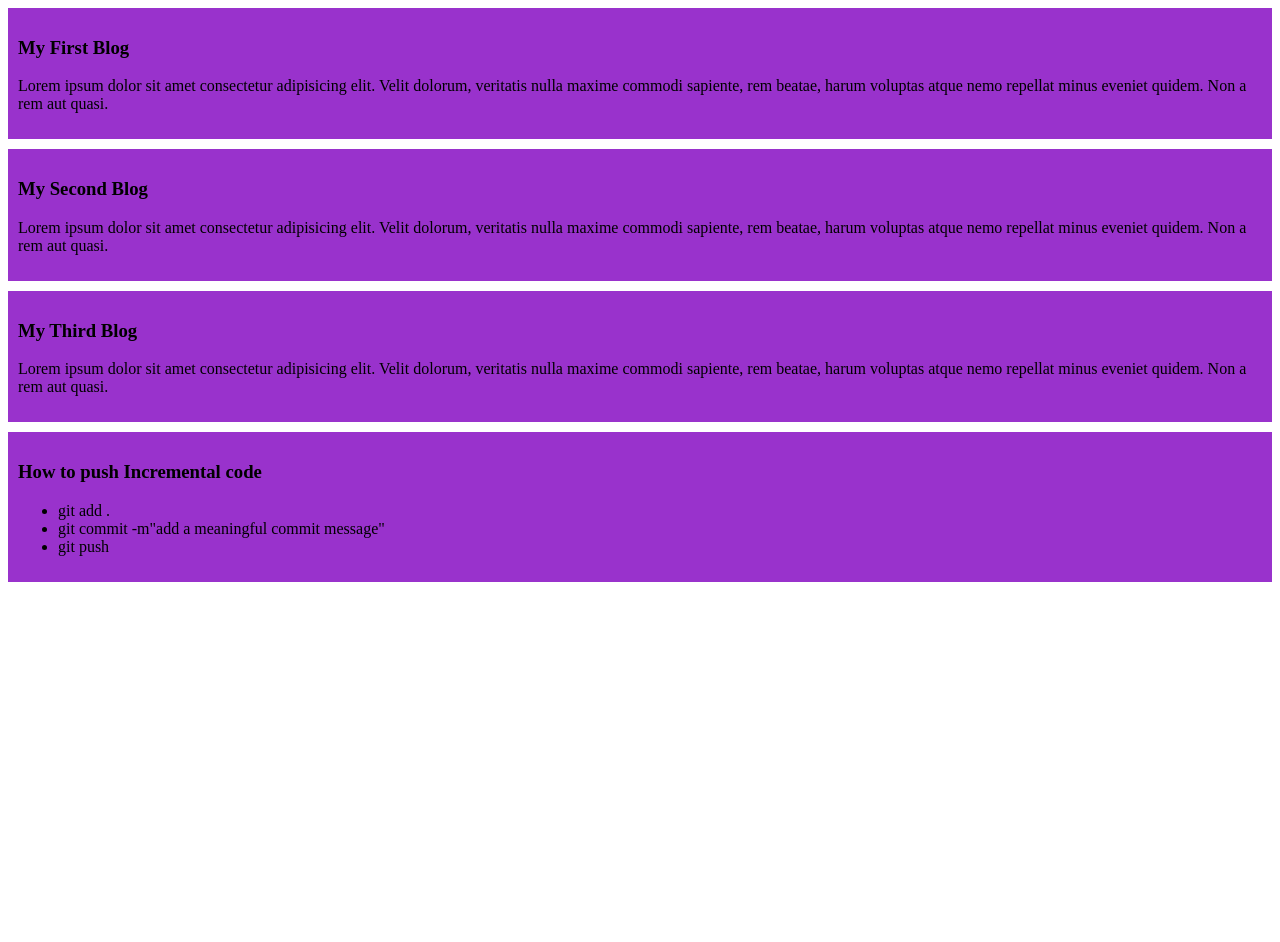
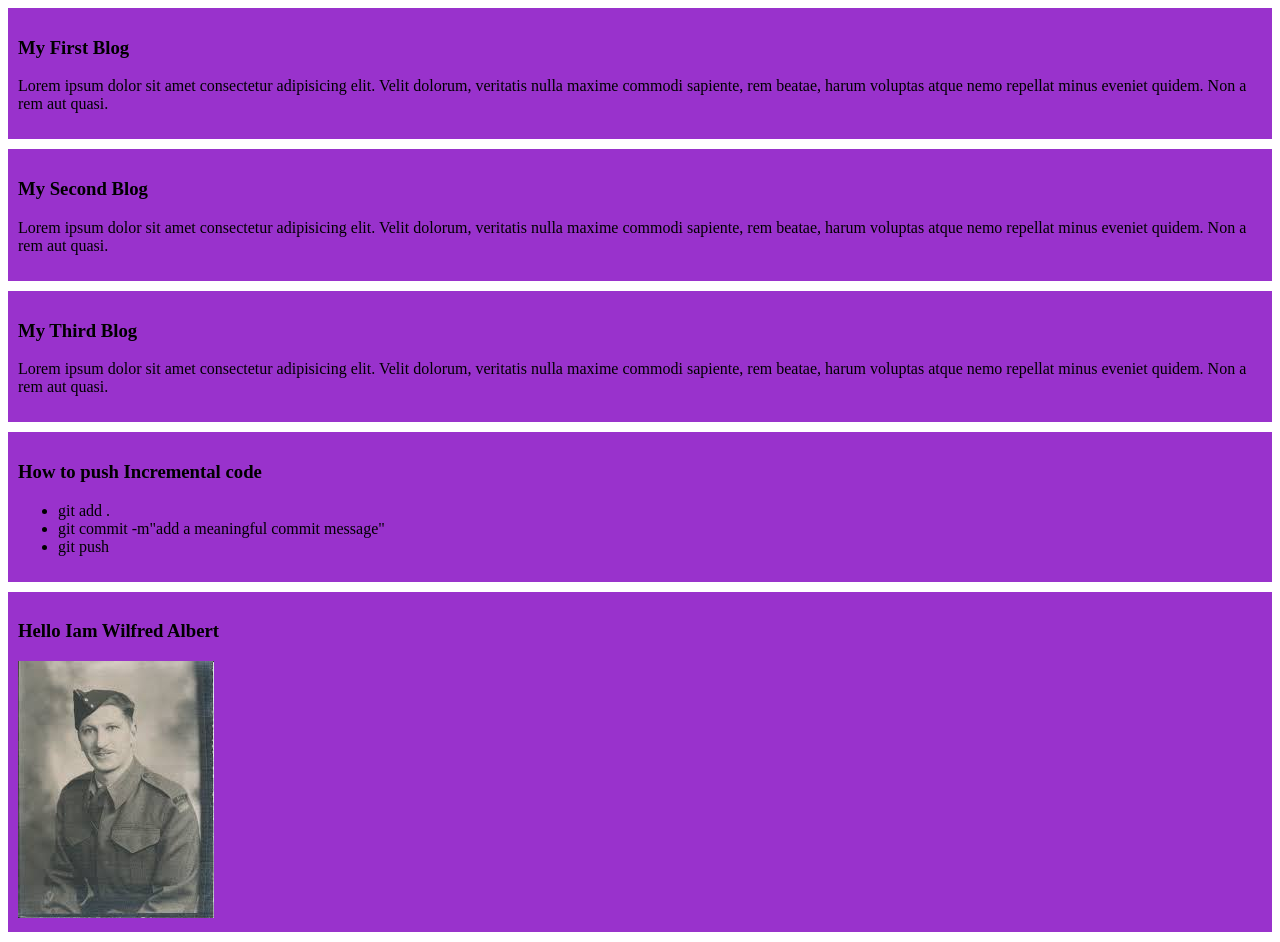
Before and after one commit to sajidrabby/my-simple-website, a plain HTML site: page index.html in a window 1280 px wide. Before the commit the page ends 800 px from the top, so only its background shows below. Drawn offline with Linux system fonts and the light colour scheme.

Commit message:
added my first simple website

```diff
--- a/index.html
+++ b/index.html
@@ -30,5 +30,9 @@
             <li>git push</li>
         </ul>
     </div>
+ <div>
+    <h3>Hello Iam Wilfred Albert</h3>
+    <img src="image/wilfred.jpg" alt="">
+ </div>
 </body>
 </html>
```
Also changed, not shown: image/wilfred.jpg (added).
